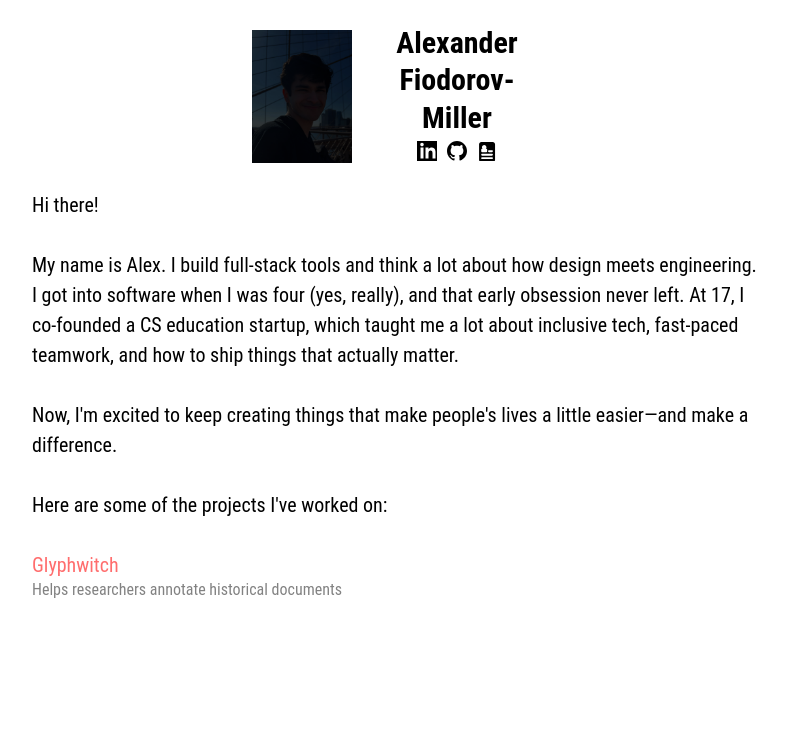
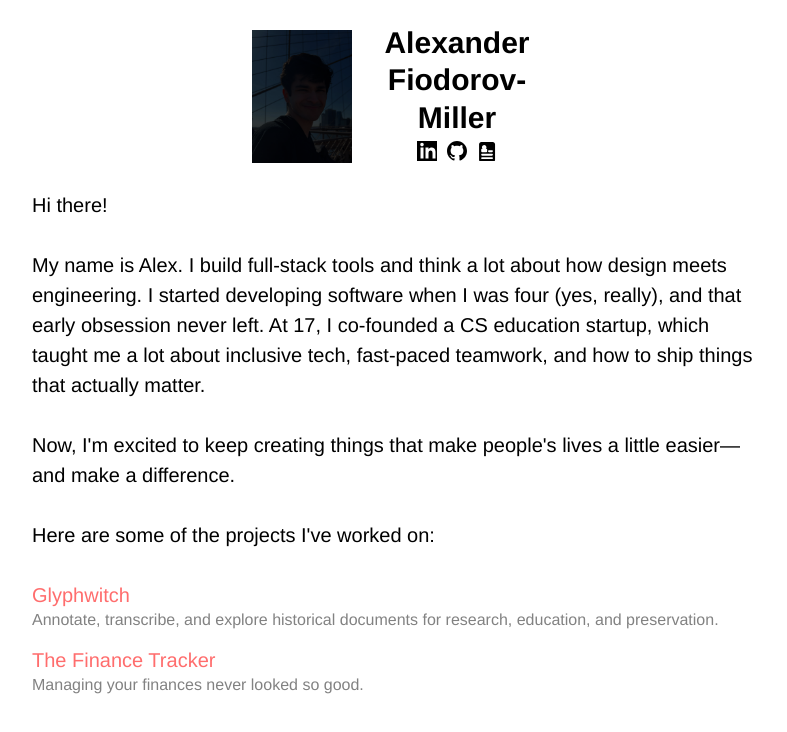
Before and after one commit to alexfiodorov02/alexfiodorov02.github.io, a React (Create React App) app: page / in a window 1280 px wide. Shown: the top 732 px of the page, without its empty margins (243-1030 px from the left). Built offline with nearby package versions, Linux system fonts and the light colour scheme.

Commit message:
Content update

```diff
--- a/src/App.css
+++ b/src/App.css
@@ -147,13 +147,13 @@ table {
 
 /* Typography */
 body {
-  font-family: "Roboto Condensed", "Arial Narrow", "Helvetica Neue", sans-serif;
+  font-family: "Helvetica", "Arial Narrow", "Roboto Condensed", sans-serif;
   font-size: 20px;
   line-height: 150%;
 }
 
 h1, h2, h3, h4, h5, h6 {
-  font-family: "Neucha", "Noteworthy", "Times New Roman", sans-serif;
+  font-family: "Helvetica", "Neucha", "Noteworthy", "Times New Roman", sans-serif;
   line-height: 150%;
 }
 
--- a/src/components/IntroSection.js
+++ b/src/components/IntroSection.js
@@ -1,7 +1,7 @@
 const IntroSection = () => {
   const introText = [
     "Hi there!",
-    "My name is Alex. I build full-stack tools and think a lot about how design meets engineering. I got into software when I was four (yes, really), and that early obsession never left. At 17, I co-founded a CS education startup, which taught me a lot about inclusive tech, fast-paced teamwork, and how to ship things that actually matter.",
+    "My name is Alex. I build full-stack tools and think a lot about how design meets engineering. I started developing software when I was four (yes, really), and that early obsession never left. At 17, I co-founded a CS education startup, which taught me a lot about inclusive tech, fast-paced teamwork, and how to ship things that actually matter.",
     "Now, I'm excited to keep creating things that make people's lives a little easier—and make a difference.",
     "Here are some of the projects I've worked on:"
   ];
--- a/src/components/ProjectsList.js
+++ b/src/components/ProjectsList.js
@@ -4,7 +4,13 @@ const ProjectsList = () => {
       id: 1,
       name: "Glyphwitch",
       url: "https://github.com/memphis-iis/glyphwitch",
-      description: "Helps researchers annotate historical documents"
+      description: "Annotate, transcribe, and explore historical documents for research, education, and preservation."
+    },
+    {
+      id: 2,
+      name: "The Finance Tracker",
+      url: "https://github.com/jackSeigerman/Finance-Tracker",
+      description: "Managing your finances never looked so good."
     }
     // Adding more projects here
   ];
```
